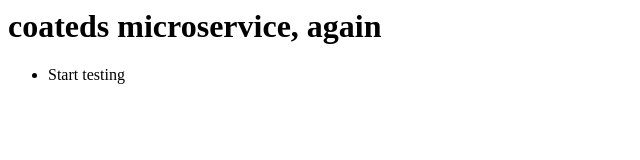
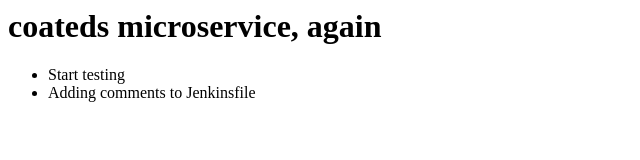
Before and after one commit to coateds/python-microservice-container-pipeline, a plain HTML site: page index.html in a window 1280 px wide. Shown: the whole page, without its empty margins (0-640 px from the left). Drawn offline with Linux system fonts and the light colour scheme.

Commit message:
Adding comments to Jenkinsfile

```diff
--- a/index.html
+++ b/index.html
@@ -5,6 +5,7 @@
     <h1>coateds microservice, again</h1>
       <ul>
           <li>Start testing</li>
+          <li>Adding comments to Jenkinsfile</li>
       </ul>
   </body>
 </html>
```
Also changed, not shown: 1 other file.
